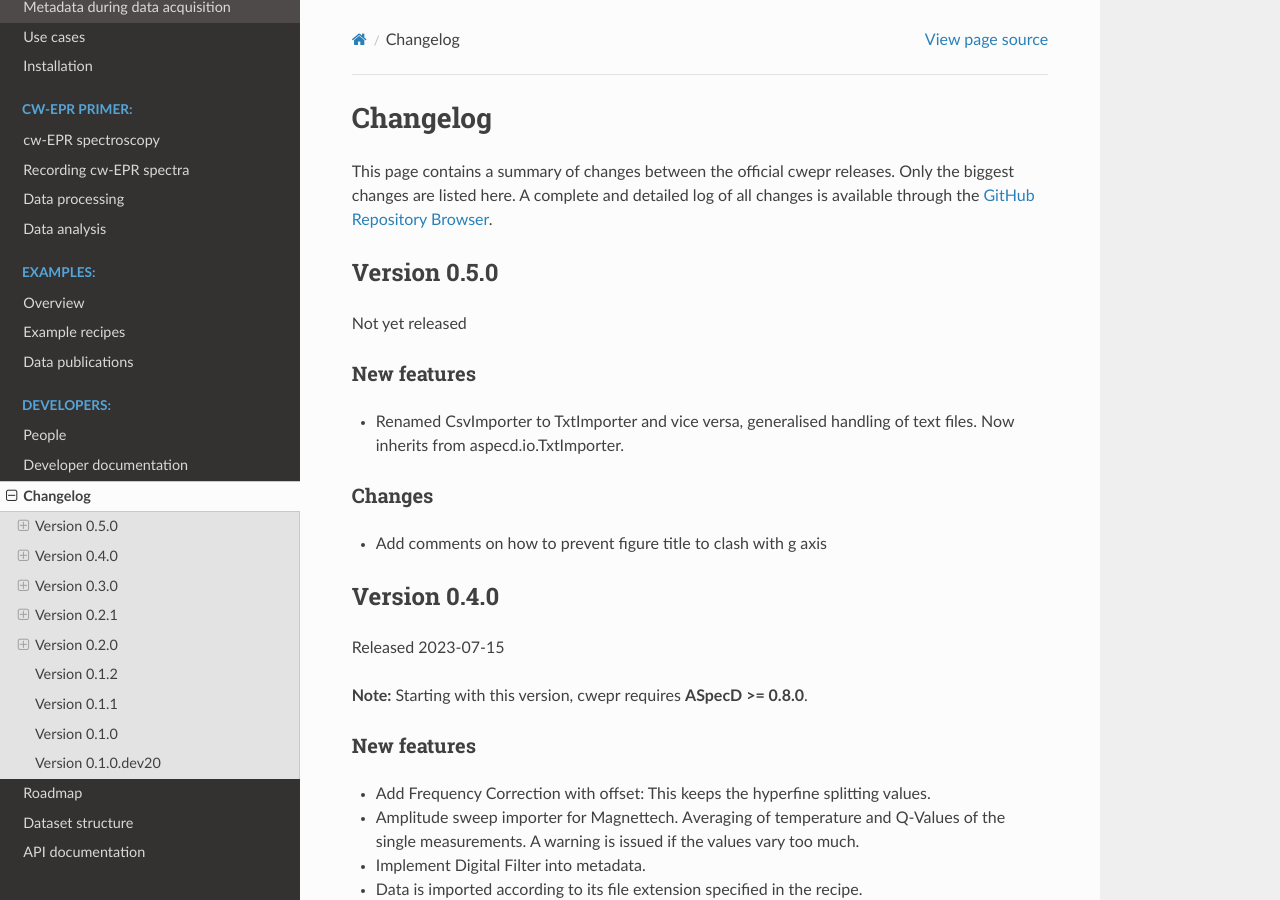
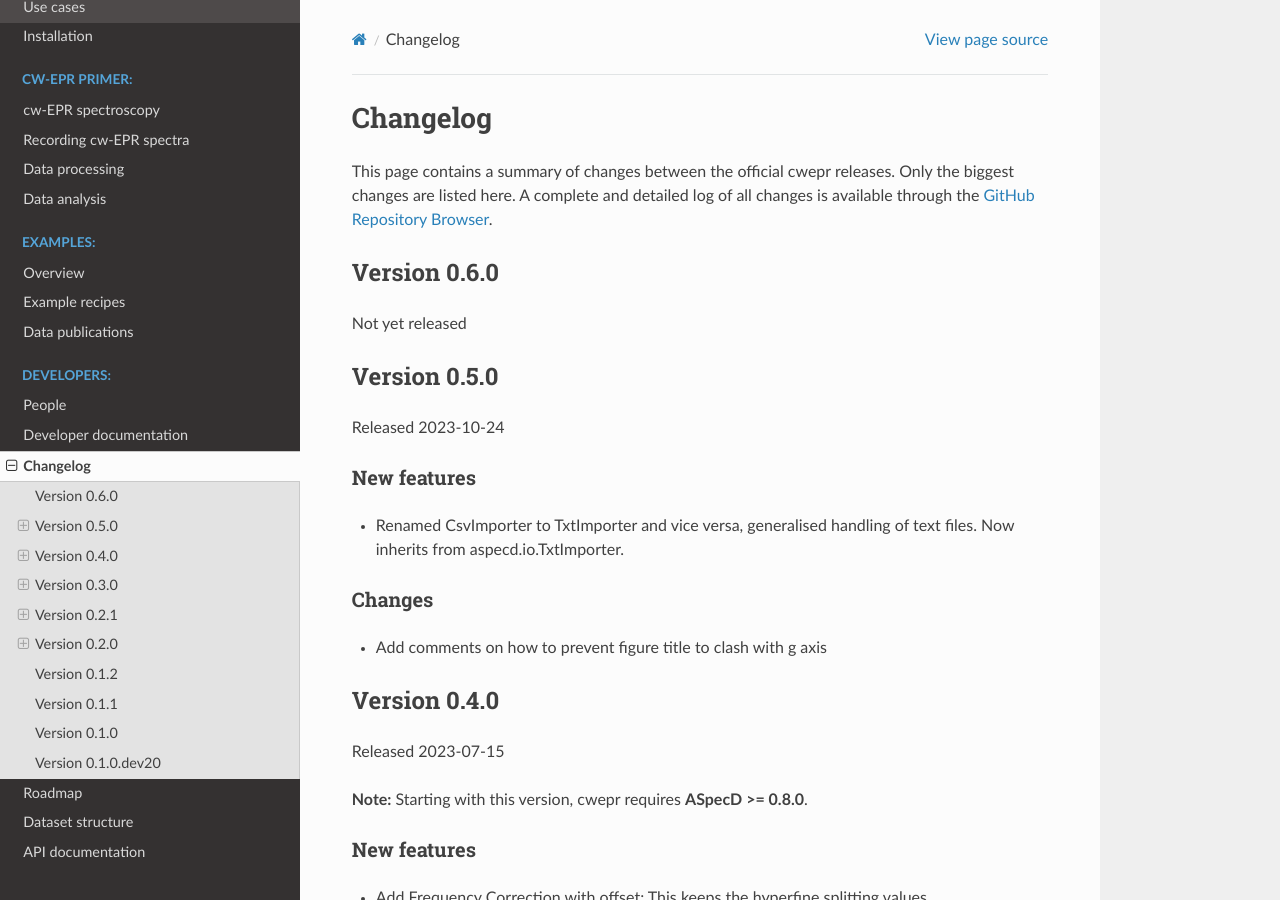
Before and after one commit to tillbiskup/cwepr, a Sphinx documentation site: the page built from docs/changelog.rst, in a window 1280 px wide and 900 px high. Built offline with Sphinx 7.4.7 and the Read the Docs theme 2.0.0, drawn with Linux system fonts in a browser that asks for light colours.

Commit message:
Post-release

```diff
--- a/docs/changelog.rst
+++ b/docs/changelog.rst
@@ -4,10 +4,16 @@ Changelog
 
 This page contains a summary of changes between the official cwepr releases. Only the biggest changes are listed here. A complete and detailed log of all changes is available through the `GitHub Repository Browser <https://github.com/tillbiskup/cwepr/commits/master>`_.
 
+Version 0.6.0
+=============
+
+Not yet released
+
+
 Version 0.5.0
 =============
 
-Not yet released
+Released 2023-10-24
 
 New features
 ------------
```
Also changed, not shown: 1 other file.
